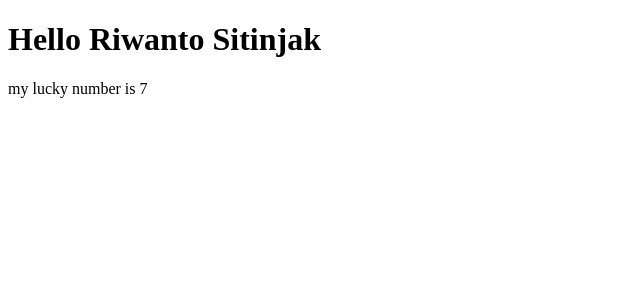
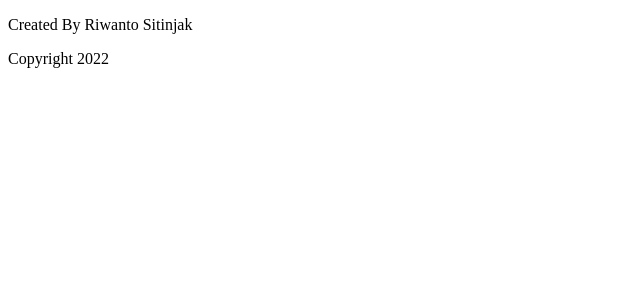
Before and after one commit to riwantositinjak/react-course, a React (Create React App) app: page / in a window 1280 px wide. Shown: the top 300 px of the page, without its empty margins (0-640 px from the left). Built offline with nearby package versions, Linux system fonts and the light colour scheme.

Commit message:
JSX Expression

```diff
--- a/src/components/App.jsx
+++ b/src/components/App.jsx
@@ -1,20 +1,22 @@
 //Create a react app from scratch.
-//It should display a h1 heading.
-//It should display an unordered list (bullet points).
-//It should contain 3 list elements.
+//It should display 2 paragraph HTML elements.
+//The paragraphs should say:
+//Created by YOURNAME.
+//Copyright CURRENTYEAR.
+//E.g.
+//Created by Angela Yu.
+//Copyright 2019.
+
 import React from "react";
 
-const fname = "Riwanto";
-const lname = "Sitinjak";
-const number = 7;
+const name = "Riwanto Sitinjak";
+const year = new Date().getFullYear();
 
 const App = () => {
   return (
     <div>
-      <h1>
-        Hello {fname} {lname}
-      </h1>
-      <p>my lucky number is {number}</p>
+      <p>Created By {name}</p>
+      <p>Copyright {year}</p>
     </div>
   );
 };
```
